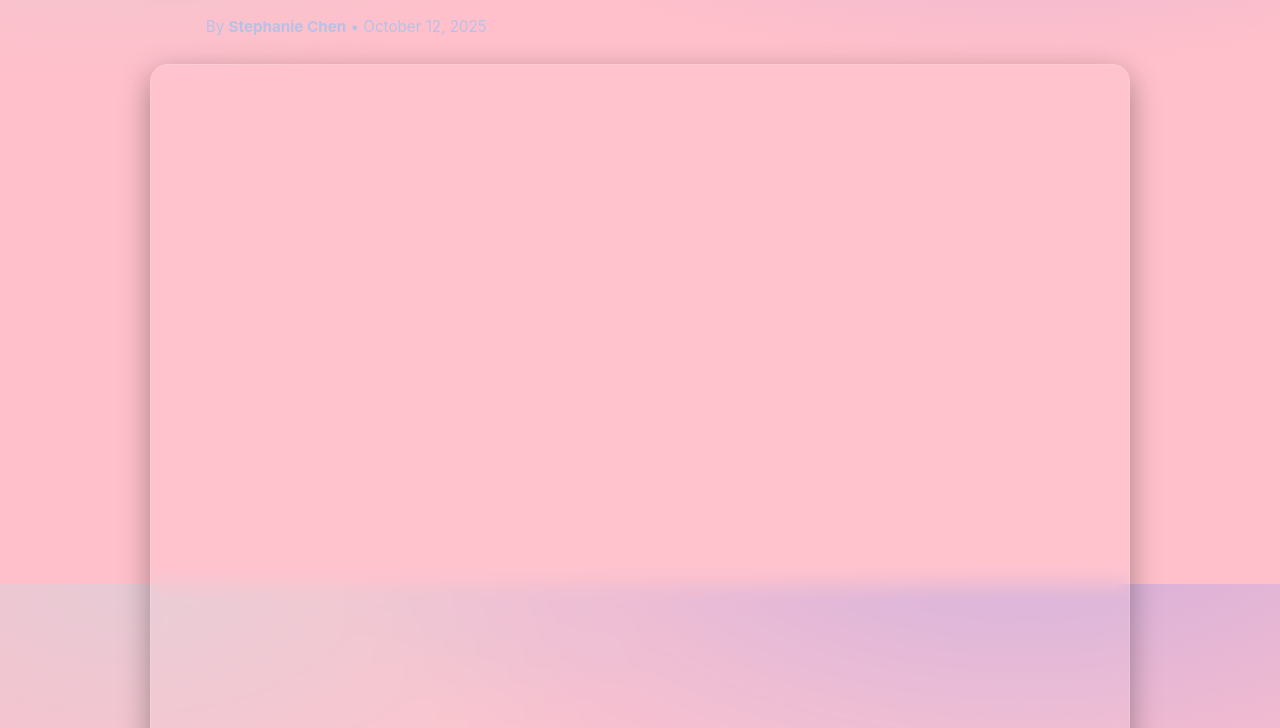
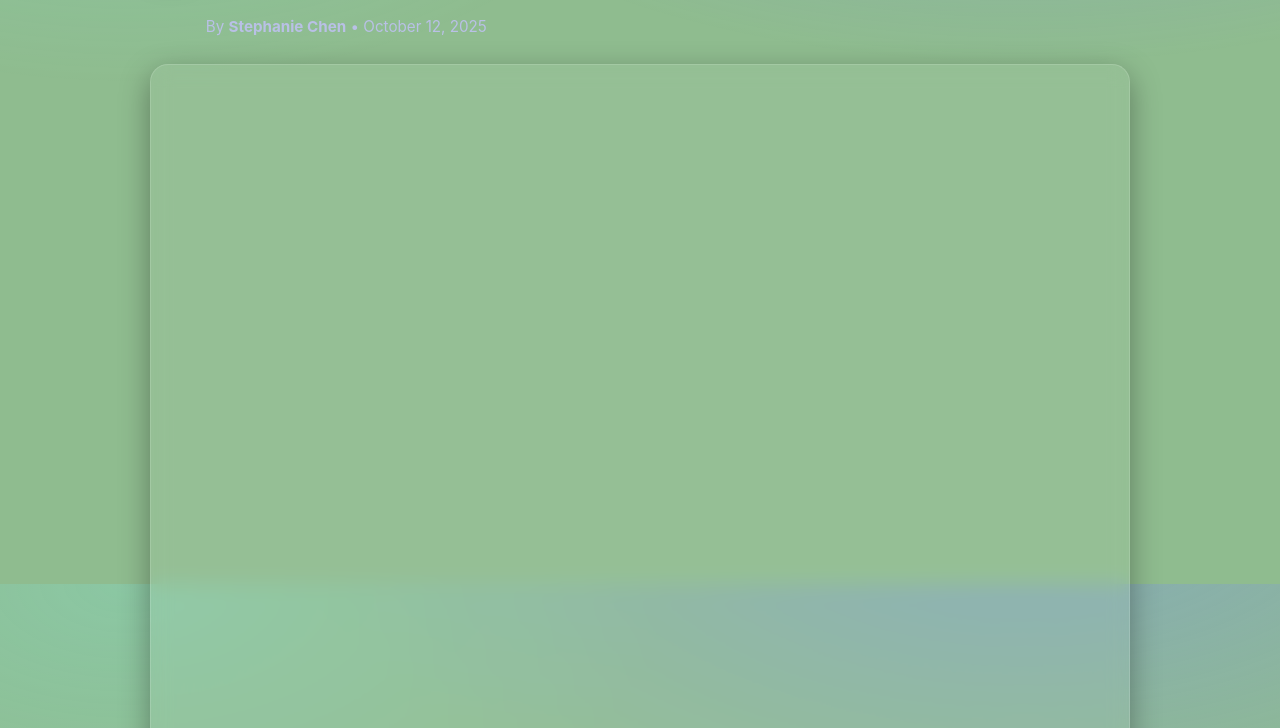
Before and after one commit to schen446/Student-Success, a plain HTML site: page index.html in a window 1280 px wide. Shown: the part 216-944 px from the top of the page. Drawn offline with Linux system fonts and the light colour scheme; a script that the page names is missing.

Commit message:
Update index.html

```diff
--- a/index.html
+++ b/index.html
@@ -7,8 +7,8 @@
 
   <style>
     :root{
-      --bg: #ffc0cb;
-      --bg2: #ffc0cb;
+      --bg: #8fbc8f;
+      --bg2: #8fbc8f;
       --card: rgba(255,255,255,.06);
       --stroke: rgba(255,255,255,.14);
       --text: #edf1ff;
```
